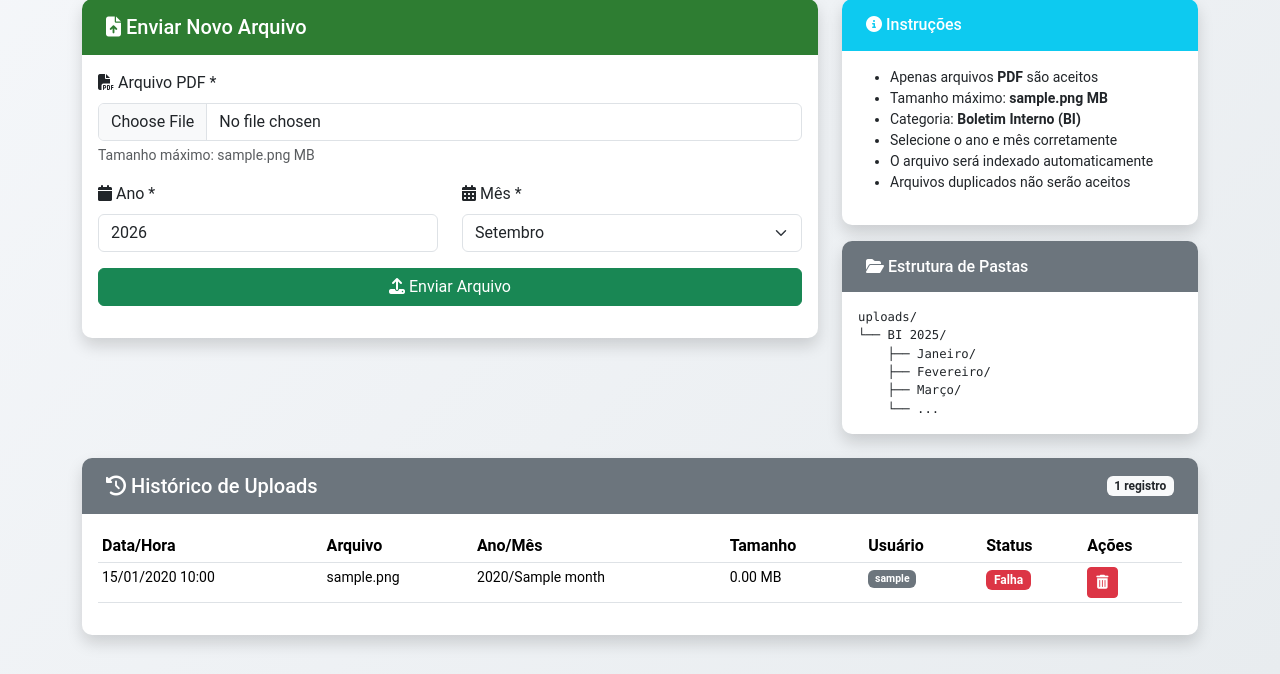
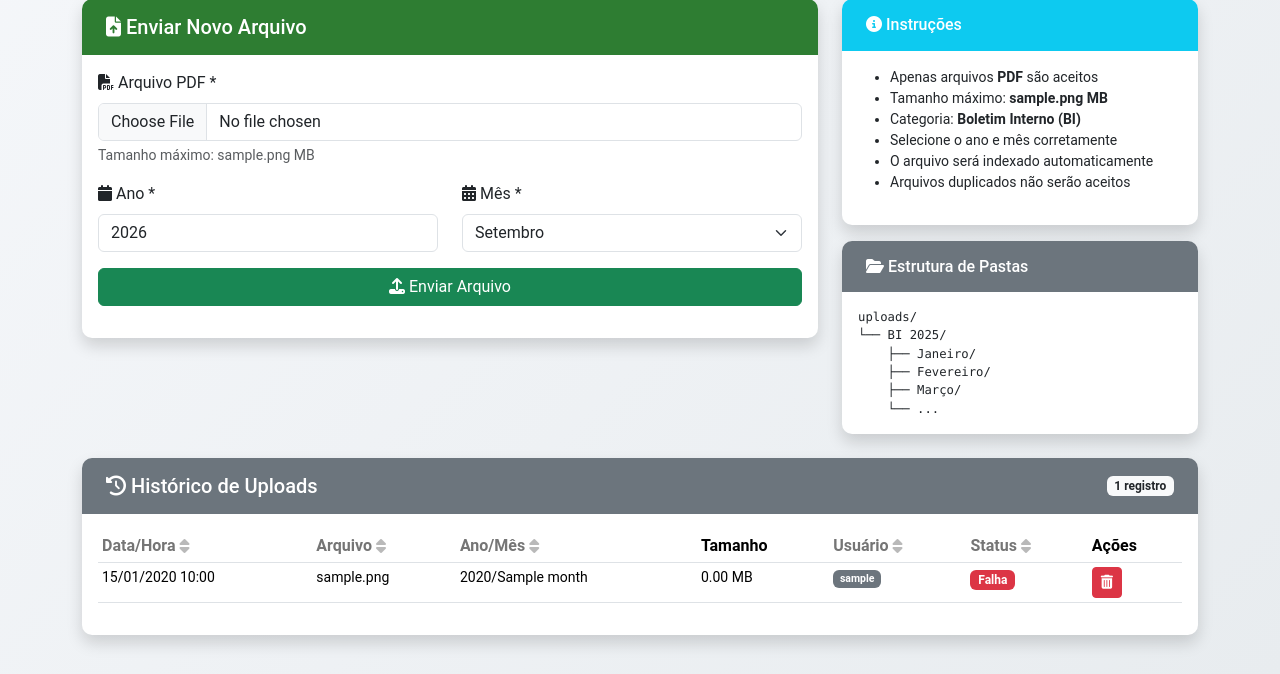
Before and after one commit to carloaf/searchpdf, a PHP site: the page made by www/src/view/upload.twig in a window 1280 px wide. Shown: the part 150-824 px from the top of the page. Run offline with PHP 8.4, Linux system fonts and the light colour scheme; the template is opened without the code that fills it: most values are stand-ins (such as "Sample title", 1, 10 or a date in 2020); some libraries are stand-ins or nearby versions.

Commit message:
feat: adiciona ordenação nas colunas do histórico de uploads
Permite ordenar por Data/Hora, Arquivo, Ano/Mês, Usuário e Status com
alternância ASC/DESC. Usa whitelist de colunas no SQL (anti-injection) e
FIELD() para ordenar meses corretamente. Links de paginação preservam o
estado de ordenação.

```diff
--- a/www/src/view/upload.twig
+++ b/www/src/view/upload.twig
@@ -1,6 +1,22 @@
 {% extends "auth_base.twig" %}
 
 {% block title %}Upload de PDFs - SearchPDF{% endblock %}
+
+{% macro sortHeader(url_base, current_page, sort, order, column, defaultOrder, label) %}
+    {% set nextOrder = (sort == column) ? (order == 'ASC' ? 'DESC' : 'ASC') : defaultOrder %}
+    <th class="{{ sort == column ? 'table-active' : '' }}">
+        <a href="{{ url_base }}/upload?sort={{ column }}&order={{ nextOrder }}&page={{ current_page }}"
+           class="text-decoration-none d-inline-flex align-items-center gap-1 {{ sort == column ? 'fw-bold' : 'text-muted' }}"
+           title="Ordenar por {{ label }}">
+            {{ label }}
+            {% if sort == column %}
+                <i class="fas fa-sort-{{ order == 'ASC' ? 'up' : 'down' }}"></i>
+            {% else %}
+                <i class="fas fa-sort opacity-50"></i>
+            {% endif %}
+        </a>
+    </th>
+{% endmacro %}
 
 {% block content %}
 <div class="container mt-4">
@@ -161,12 +177,12 @@
                             <table class="table table-sm table-hover">
                                 <thead>
                                     <tr>
-                                        <th>Data/Hora</th>
-                                        <th>Arquivo</th>
-                                        <th>Ano/Mês</th>
+                                        {{ _self.sortHeader(url_base, current_page, sort, order, 'data', 'DESC', 'Data/Hora') }}
+                                        {{ _self.sortHeader(url_base, current_page, sort, order, 'arquivo', 'ASC', 'Arquivo') }}
+                                        {{ _self.sortHeader(url_base, current_page, sort, order, 'ano_mes', 'ASC', 'Ano/Mês') }}
                                         <th>Tamanho</th>
-                                        <th>Usuário</th>
-                                        <th>Status</th>
+                                        {{ _self.sortHeader(url_base, current_page, sort, order, 'usuario', 'ASC', 'Usuário') }}
+                                        {{ _self.sortHeader(url_base, current_page, sort, order, 'status', 'ASC', 'Status') }}
                                         <th>Ações</th>
                                     </tr>
                                 </thead>
@@ -211,7 +227,7 @@
                         <ul class="pagination pagination-sm justify-content-center mb-0">
                             {# Botão Anterior #}
                             <li class="page-item {{ current_page <= 1 ? 'disabled' : '' }}">
-                                <a class="page-link" href="{{ url_base }}/upload?page={{ current_page - 1 }}" aria-label="Anterior">
+                                <a class="page-link" href="{{ url_base }}/upload?page={{ current_page - 1 }}&sort={{ sort }}&order={{ order }}" aria-label="Anterior">
                                     <i class="fas fa-chevron-left"></i>
                                 </a>
                             </li>
@@ -219,7 +235,7 @@
                             {# Primeira página #}
                             {% if current_page > 3 %}
                                 <li class="page-item">
-                                    <a class="page-link" href="{{ url_base }}/upload?page=1">1</a>
+                                    <a class="page-link" href="{{ url_base }}/upload?page=1&sort={{ sort }}&order={{ order }}">1</a>
                                 </li>
                                 {% if current_page > 4 %}
                                     <li class="page-item disabled"><span class="page-link">&hellip;</span></li>
@@ -229,7 +245,7 @@
                             {# Páginas ao redor da atual #}
                             {% for p in range(max(1, current_page - 2), min(total_pages, current_page + 2)) %}
                                 <li class="page-item {{ p == current_page ? 'active' : '' }}">
-                                    <a class="page-link" href="{{ url_base }}/upload?page={{ p }}">{{ p }}</a>
+                                    <a class="page-link" href="{{ url_base }}/upload?page={{ p }}&sort={{ sort }}&order={{ order }}">{{ p }}</a>
                                 </li>
                             {% endfor %}
 
@@ -239,13 +255,13 @@
                                     <li class="page-item disabled"><span class="page-link">&hellip;</span></li>
                                 {% endif %}
                                 <li class="page-item">
-                                    <a class="page-link" href="{{ url_base }}/upload?page={{ total_pages }}">{{ total_pages }}</a>
+                                    <a class="page-link" href="{{ url_base }}/upload?page={{ total_pages }}&sort={{ sort }}&order={{ order }}">{{ total_pages }}</a>
                                 </li>
                             {% endif %}
 
                             {# Botão Próximo #}
                             <li class="page-item {{ current_page >= total_pages ? 'disabled' : '' }}">
-                                <a class="page-link" href="{{ url_base }}/upload?page={{ current_page + 1 }}" aria-label="Próximo">
+                                <a class="page-link" href="{{ url_base }}/upload?page={{ current_page + 1 }}&sort={{ sort }}&order={{ order }}" aria-label="Próximo">
                                     <i class="fas fa-chevron-right"></i>
                                 </a>
                             </li>
```
Also changed, not shown: www/src/controller/UploadController.php (+15 -1 lines), www/src/model/UserModel.php (+26 -3 lines).
